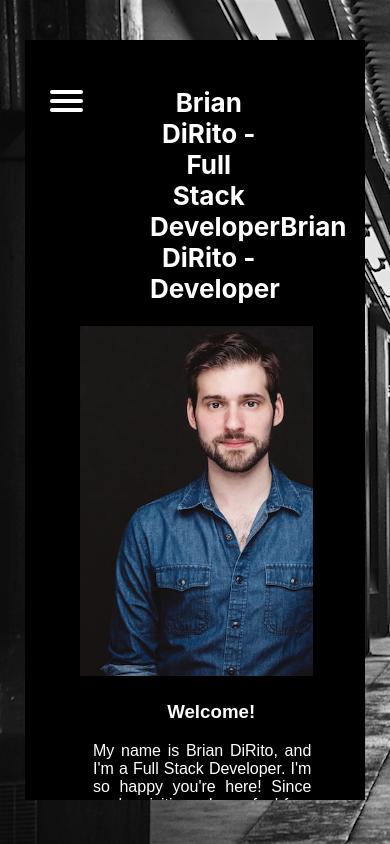
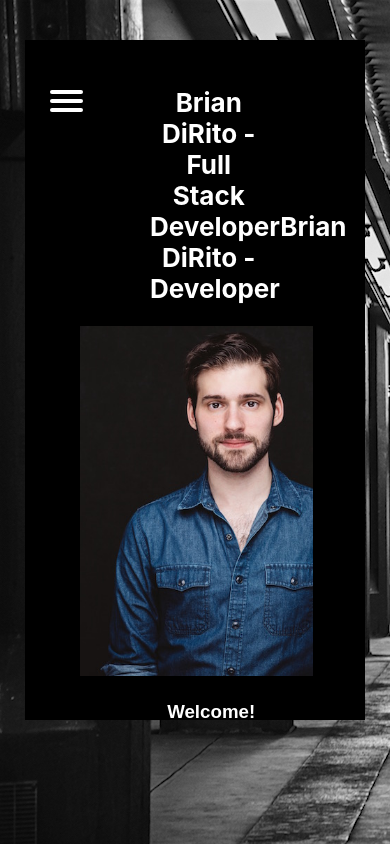
Before and after one commit to Bcdirito/github.bcdirito.io, a React (Create React App) app: page / in a window 390 px wide. Built offline with nearby package versions, Linux system fonts and the light colour scheme.

Commit message:
ready for mobile deployment

```diff
--- a/src/components/Home.js
+++ b/src/components/Home.js
@@ -41,9 +41,8 @@ class Home extends Component {
   render() {
     return (
         <div className="homePage">
-          <h1>{(window.screen.width >= 768)? "Brian DiRito - Full Stack Developer" : null}
-          {window.screen.height < 768 ? "Brian DiRito - Developer" : null}
-          {window.screen.width < 768 ? "Home" : null}
+          <h1>{window.screen.width >= 768 ? "Brian DiRito - Full Stack Developer" : null}
+          {window.screen.width < 667 ? "Home" : "Brian DiRito - Developer"}
           </h1>
             <div className="homeContent">
               <img className="headshot" src={headshot} alt="headshot" />
--- a/src/css/App.css
+++ b/src/css/App.css
@@ -25,7 +25,7 @@ h1 {
 }
 
 /* iPad */
-/* @media only screen and (max-width:1024px) and (orientation:landscape){
+@media only screen and (max-width:1024px) and (orientation:landscape){
   .App {
     margin-top: 45px;
     height: 89vh;
@@ -36,11 +36,11 @@ h1 {
   .App {
     margin-top: 67.5px;
     height: 88vh;
-  } */
-/* } */
+  }
+}
 
 /* iPad Pro */
-/* @media only screen and (max-width:1366px) and (orientation:landscape){
+@media only screen and (max-width:1366px) and (orientation:landscape){
   .App {
     margin-top: 135px;
     height: 75vh;
@@ -52,17 +52,17 @@ h1 {
     margin-top: 215px;
     height: 70vh;
   }
-} */
+}
 
 /* iPhone X */
-/* @media only screen and (max-height: 812px){
+@media only screen and (max-height: 812px){
   .App {
     margin-top: 45px;
     height: 100vh;
   }
-} */
+}
 
-/* @media only screen and (max-width:812px) and (orientation:landscape){
+@media only screen and (max-width:812px) and (orientation:landscape){
   .App {
     margin-top: 20px;
     height: 90vh;
@@ -76,10 +76,10 @@ h1 {
     padding-left: 200px;
     padding-right: 0px;
   }
-} */
+}
 
 /* iPhone 6/7/8 */
-/* @media only screen and (max-height: 667px){
+@media only screen and (max-height: 667px){
   .App {
     margin-top: 35px;
     height: 90vh;
@@ -91,10 +91,10 @@ h1 {
     margin-top: 20px;
     height: 90vh;
   }
-} */
+}
 
 /* iPhone 6/7/8 Plus*/
-/* @media only screen and (max-height: 736px) {
+@media only screen and (max-height: 736px) {
   .App {
     margin-top: 40px;
     height: 90vh;
@@ -106,28 +106,4 @@ h1 {
     margin-top: 25px;
     height: 90vh;
   }
-} */
-
-/* tablets */
-
-@media only screen and (max-width: 992px) {
-  .App {
-    margin-top: 55px;
-  }
 }
-
-/* phones */
-
-@media only screen and (max-width: 812px) {
-  .App {
-    margin-top: 40px;
-    height: 90vh;
-  }
-}
-
-@media only screen and (max-width: 812px) and (orientation: landscape){
-  .App {
-    margin-top: 0px;
-    height: 90vh;
-  }
-}
```
Also changed, not shown: src/css/home.css (+14 -71 lines).
